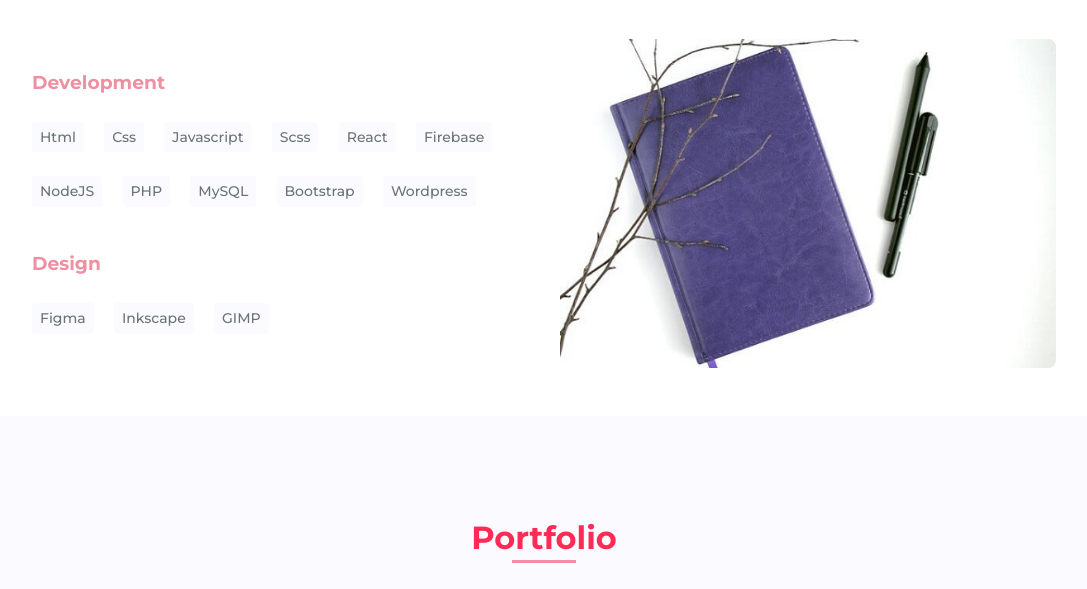
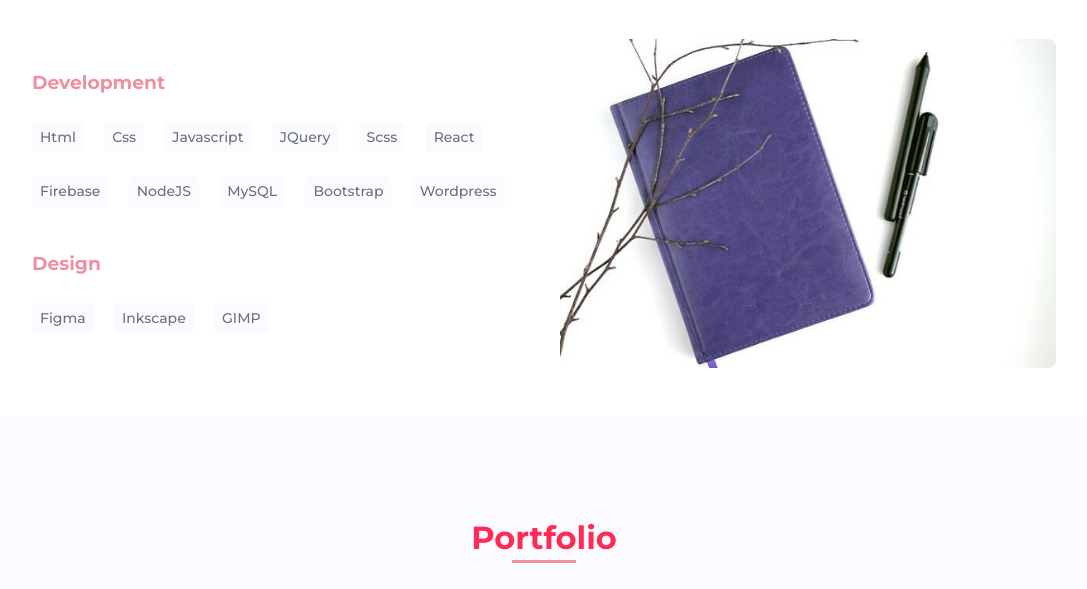
Before and after one commit to archita2k1/MyOriginalPortfolio, a plain HTML site: page index.html in a window 1280 px wide. Shown: the part 1540-2129 px from the top of the page, without its empty margins (96-1183 px from the left). Drawn offline with nearby package versions, Linux system fonts and the light colour scheme.

Commit message:
Update index.html

```diff
--- a/index.html
+++ b/index.html
@@ -86,11 +86,11 @@
                         <span class="skills__name">Html</span>
                         <span class="skills__name">Css</span>
                         <span class="skills__name">Javascript</span>
+                        <span class="skills__name">JQuery</span>
                         <span class="skills__name">Scss</span>
                         <span class="skills__name">React</span>
                         <span class="skills__name">Firebase</span>
                         <span class="skills__name">NodeJS</span>
-                        <span class="skills__name">PHP</span>
                         <span class="skills__name">MySQL</span>
                         <span class="skills__name">Bootstrap</span>
                         <span class="skills__name">Wordpress</span>
```
